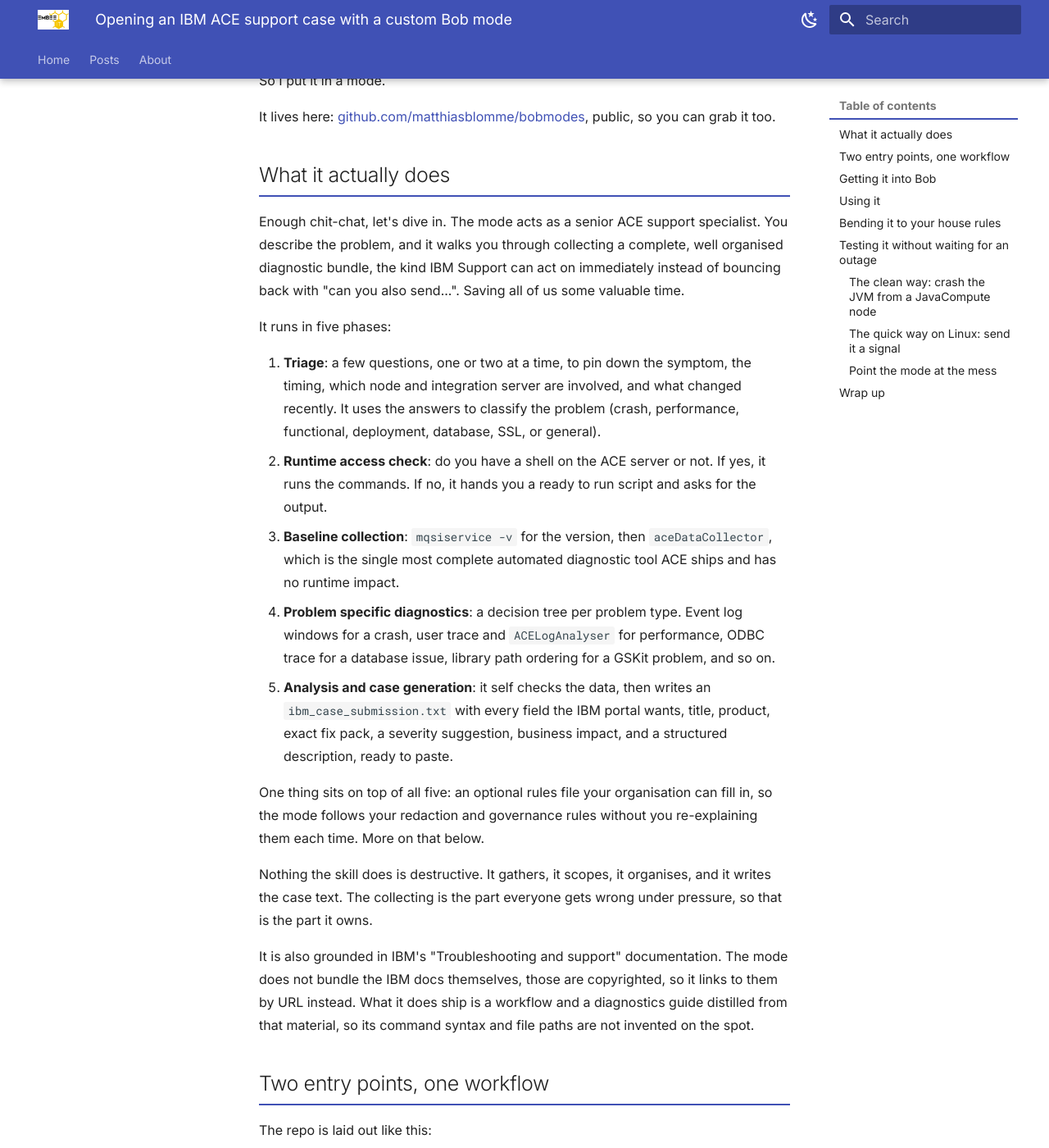
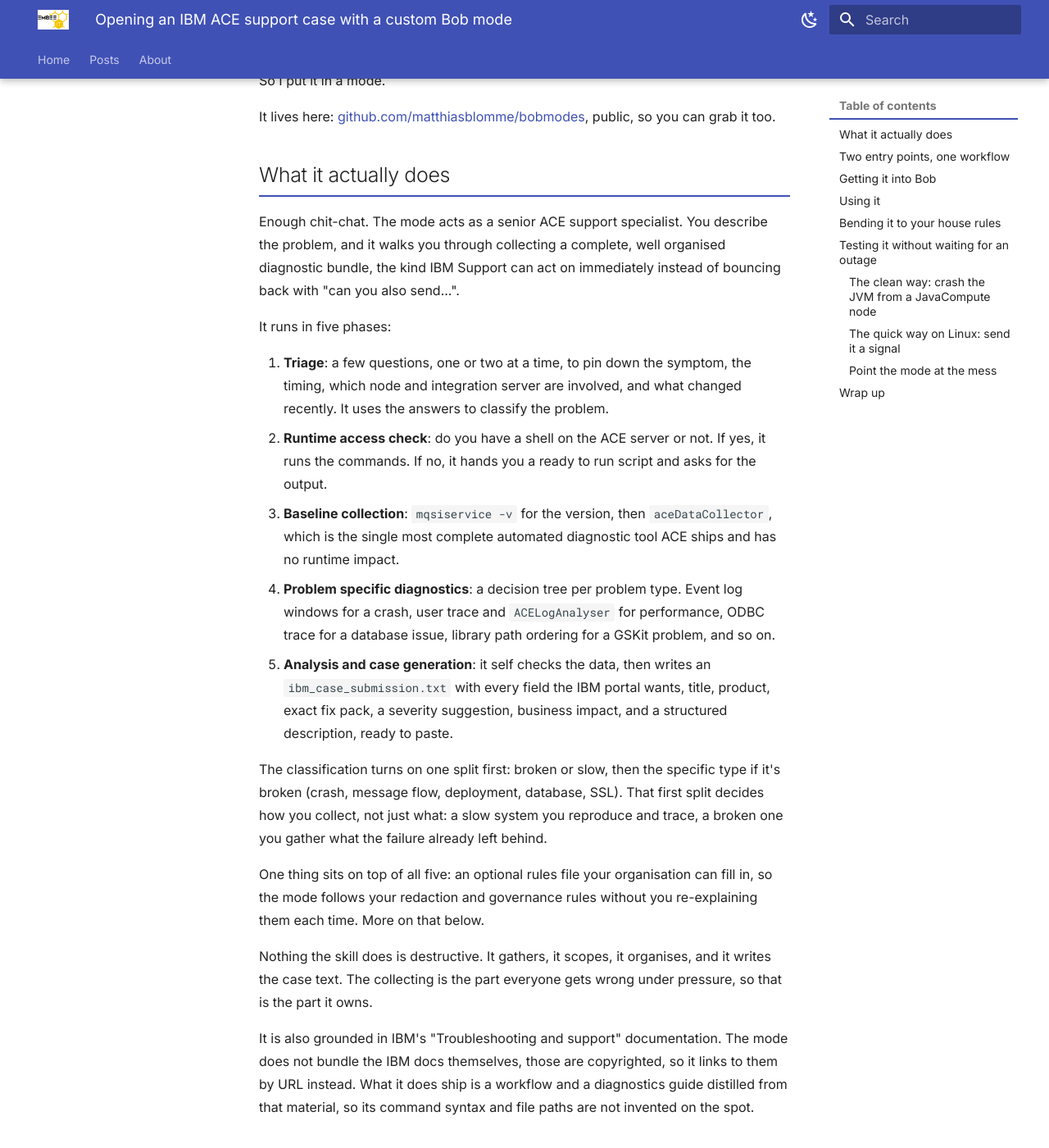
Before and after one commit to matthiasblomme/blogs, an MkDocs documentation site: the page built from docs/posts/ace-support-case/ace-support-case.md, in a window 1280 px wide and 1400 px high, scrolled down 397 px. Shown: the whole window at 82% size. Built offline with MkDocs 1.6.1 and Material for MkDocs 9.7.7, drawn with Linux system fonts in a browser that asks for light colours; some of the changed text lies outside the part shown.

Commit message:
ace-support-case post: voice pass + reflect Functional/Performance triage split
- Trim filler in the intro and de-mirror the abend-testing line (voice pass)
- Replace the stale flat problem-type list with the broken-vs-slow framing, added
  as a short line after the five-phase list

Co-Authored-By: Claude Opus 4.8 <noreply@anthropic.com>

```diff
--- a/docs/posts/ace-support-case/ace-support-case.md
+++ b/docs/posts/ace-support-case/ace-support-case.md
@@ -22,15 +22,17 @@ It lives here: [github.com/matthiasblomme/bobmodes](https://github.com/matthiasb
 
 ## What it actually does
 
-Enough chit-chat, let's dive in. The mode acts as a senior ACE support specialist. You describe the problem, and it walks you through collecting a complete, well organised diagnostic bundle, the kind IBM Support can act on immediately instead of bouncing back with "can you also send...". Saving all of us some valuable time.
+Enough chit-chat. The mode acts as a senior ACE support specialist. You describe the problem, and it walks you through collecting a complete, well organised diagnostic bundle, the kind IBM Support can act on immediately instead of bouncing back with "can you also send...".
 
 It runs in five phases:
 
-1. **Triage**: a few questions, one or two at a time, to pin down the symptom, the timing, which node and integration server are involved, and what changed recently. It uses the answers to classify the problem (crash, performance, functional, deployment, database, SSL, or general).
+1. **Triage**: a few questions, one or two at a time, to pin down the symptom, the timing, which node and integration server are involved, and what changed recently. It uses the answers to classify the problem.
 2. **Runtime access check**: do you have a shell on the ACE server or not. If yes, it runs the commands. If no, it hands you a ready to run script and asks for the output.
 3. **Baseline collection**: `mqsiservice -v` for the version, then `aceDataCollector`, which is the single most complete automated diagnostic tool ACE ships and has no runtime impact.
 4. **Problem specific diagnostics**: a decision tree per problem type. Event log windows for a crash, user trace and `ACELogAnalyser` for performance, ODBC trace for a database issue, library path ordering for a GSKit problem, and so on.
 5. **Analysis and case generation**: it self checks the data, then writes an `ibm_case_submission.txt` with every field the IBM portal wants, title, product, exact fix pack, a severity suggestion, business impact, and a structured description, ready to paste.
+
+The classification turns on one split first: broken or slow, then the specific type if it's broken (crash, message flow, deployment, database, SSL). That first split decides how you collect, not just what: a slow system you reproduce and trace, a broken one you gather what the failure already left behind.
 
 One thing sits on top of all five: an optional rules file your organisation can fill in, so the mode follows your redaction and governance rules without you re-explaining them each time. More on that below.
 
```
Also changed, not shown: other parts of docs/posts/ace-support-case/ace-support-case.md (+1 -1 lines).
